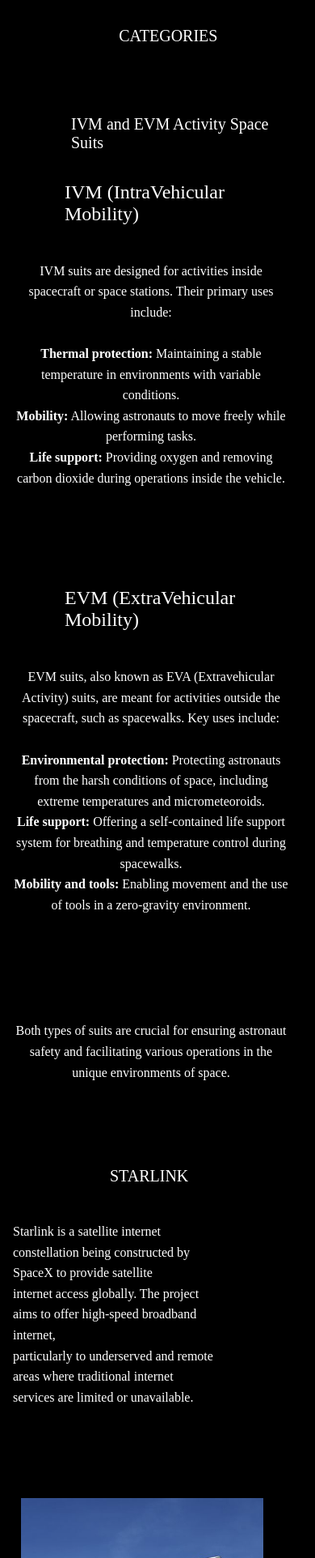
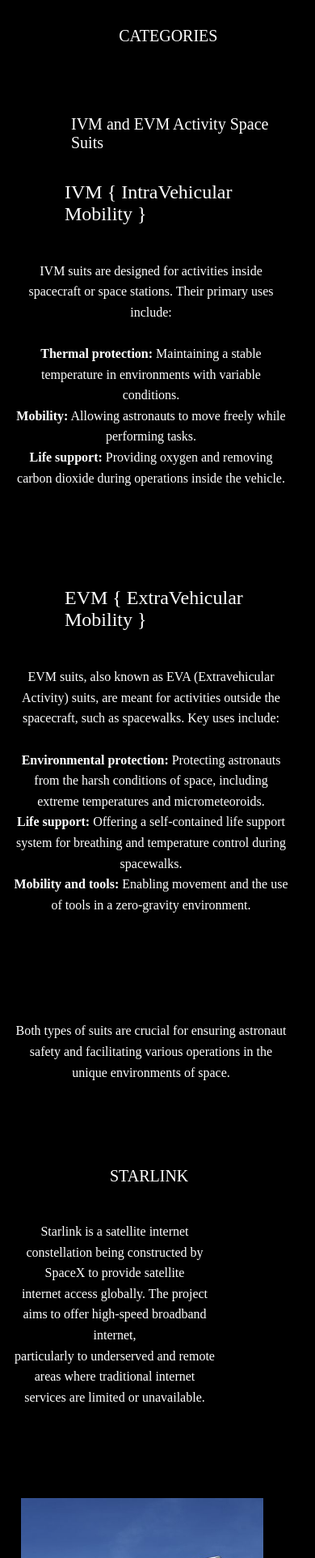
Before and after one commit to Marcel-dev2009/-SpaceX.ico, a plain HTML site: page src/product.html in a window 390 px wide. Shown: the part 4481-6405 px from the top of the page at 81% size. Drawn offline with Linux system fonts and the light colour scheme; a web font is replaced by a local one.

Commit message:
adjustments to queries

```diff
--- a/src/product.html
+++ b/src/product.html
@@ -165,15 +165,15 @@
                     The SpaceX space suits are designed to be functional, lightweight,
                      and to offer protection from potential depressurization.
                     The suits are custom made for each crew member to ensure a perfect fit. <br><br>
-                            <h2 class="main-info model-head" style="text-align: center; font-size: 2.5rem; font-weight: bold;"> CATEGORIES</h2>
+                            <h2 class="main-info model-head" style=" margin-left: 3rem; font-size: 2.5rem; font-weight: bold;"> CATEGORIES</h2>
                             <p class="main-info rocket-section" style="margin-left: 9.2rem; transform: translateY(-250px);">CATEGORIES</p> <br>
 
                             <p class="main-info" style="text-align: center;">
-                              <h2 class="main-info model-head" style="text-align: center; font-size: 2rem; font-weight: 500;"> IVM and EVM Activity Space Suits</h2> <br>
+                              <h2 class="main-info model-head" style=" margin-left: 3rem; font-size: 2rem; font-weight: 500;"> IVM and EVM Activity Space Suits</h2> <br>
                               <p class="main-info rocket-section" style="margin-left: 5.5rem;"> IVM and EVM Activity Space Suits</p> <br>
 
-                              <h2 class="main-info model-head" style="text-align: center; font-size: 2rem; font-weight: 400;"> IVM (IntraVehicular Mobility)</h2> <br>
-                              <p class="main-info rocket-section" style="margin-left: 5rem; font-size: 1.5rem;"> IVM (IntraVehicular Mobility)</p> <br>
+                              <h2 class="main-info model-head" style="margin-left: 3rem; font-size: 2rem; font-weight: 400;"> IVM { IntraVehicular Mobility }</h2> <br>
+                              <p class="main-info rocket-section" style="margin-left: 5rem; font-size: 1.5rem;"> IVM { IntraVehicular Mobility }</p> <br>
                                 <p class="main-info rocket-info suit-info" style="text-align: center;">
                                   IVM suits are designed for activities inside spacecraft or space stations. Their primary uses include: <br><br>
 
@@ -181,8 +181,8 @@
                                   <strong>Mobility:</strong> Allowing astronauts to move freely while performing tasks. <br>
                                  <strong> Life support:</strong> Providing oxygen and removing carbon dioxide during operations inside the vehicle.
                                 </p> <br>
-                                <h2 class="main-info model-head" style="text-align: center; font-size: 2rem; font-weight: 400;"> EVM (ExtraVehicular Mobility)</h2> <br>
-                                <p class="main-info rocket-section" style="margin-left: 5rem; font-size: 1.5rem;">  EVM (ExtraVehicular Mobility)</p> <br>
+                                <h2 class="main-info model-head" style="margin-left: 3rem; font-size: 2rem; font-weight: 400;"> EVM { ExtraVehicular Mobility }</h2> <br>
+                                <p class="main-info rocket-section" style="margin-left: 5rem; font-size: 1.5rem;">  EVM { ExtraVehicular Mobility }</p> <br>
 
                                 <p class="main-info rocket-info suit-info " style="text-align: center;">
                                   EVM suits, also known as EVA (Extravehicular Activity) suits, are meant for activities outside the spacecraft, such as spacewalks. Key uses include: <br><br>
@@ -199,7 +199,12 @@
               <p class="model-head" id="starlink">STARLINK</p>
               <p class="main-info rocket-section" style="margin-left: 8.5rem;">STARLINK</p> <br>
                  <div class="starlink">
-                  <p class="main-info rocket-info suit-info " style=" font-weight: 400;">
+                  <p class="main-info model-head " style=" font-weight: 400; text-align: center;">
+                    Starlink is a satellite internet constellation being constructed by SpaceX to provide satellite <br>
+                    internet access globally. The project aims to offer high-speed broadband internet,
+                     particularly to underserved and remote areas where traditional internet services are limited or unavailable.
+                     <br><br>
+                  <p class="main-info rocket-info suit-info link-info " style=" font-weight: 400; text-align: center;">
                     Starlink is a satellite internet constellation being constructed by SpaceX to provide satellite <br>
                     internet access globally. The project aims to offer high-speed broadband internet, <br>
                      particularly to underserved and remote areas where traditional internet services are limited or unavailable.
@@ -217,13 +222,13 @@
                         </div>
 
                          <div  style="margin-left: 7rem;" class="image starlink">
-                          <img src="./images/link3.jpg" alt="X Starlink" width="500px" height="300px" class="starlink"> >
+                          <img src="./images/link3.jpg" alt="X Starlink" width="500px" height="300px" class="starlink">
                           <button class="link-button"><a href="https://www.starlink.com/">View More</a></button>
 
                         </div>
 
                          <div  style="margin-left: 7rem;" class="image starlink">
-                          <img src="./images/link4.jpg" alt="X Starlink" width="500px" height="300px" class="starlink"> >
+                          <img src="./images/link4.jpg" alt="X Starlink" width="500px" height="300px" class="starlink">
                           <button class="link-button"><a href="https://www.starlink.com/">View More</a></button>
 
                         </div>
@@ -243,7 +248,7 @@
                       <strong>Speed:</strong> Starlink typically offers download speeds ranging from 50 Mbps to 150 Mbps, with latency around 20 to 40 milliseconds. <br>
                       <strong>Coverage:</strong> It aims to provide internet service worldwide, with initial focus on rural and remote regions. <br>
                       <strong>User Equipment:</strong> Users require a Starlink Kit that includes a satellite dish (also known as a phased-array antenna) and a Wi-Fi router. <br>
-                    </P>
+                    </P><br>
                     <h2 class="main-info model-head" style="text-align: center; font-size: 2rem; font-weight: 400;"> LAUNCH AND DEPLOYMENT</h2> <br>
                     <p class="main-info rocket-section" style="margin-left: 9rem; white-space: nowrap;">LAUNCH AND DEPLOYMENT </p> <br>
                     <p class="main-info rocket-info suit-info" style="text-align: center;">
--- a/src/style.css
+++ b/src/style.css
@@ -305,7 +305,8 @@
 .rocket-section,
 .reverse-info,
 .heavy-info,
-.responsive-suit{
+.responsive-suit,
+.link-info{
   display: none;
 }
 
@@ -577,7 +578,9 @@
     transform: translateX(210px);
     white-space: nowrap;
   }
-  .suit-info{
+  .suit-info,
+  .link-info{
+     display: block;
      margin-top: 7rem;
   }
   .rocket-categories{
```
